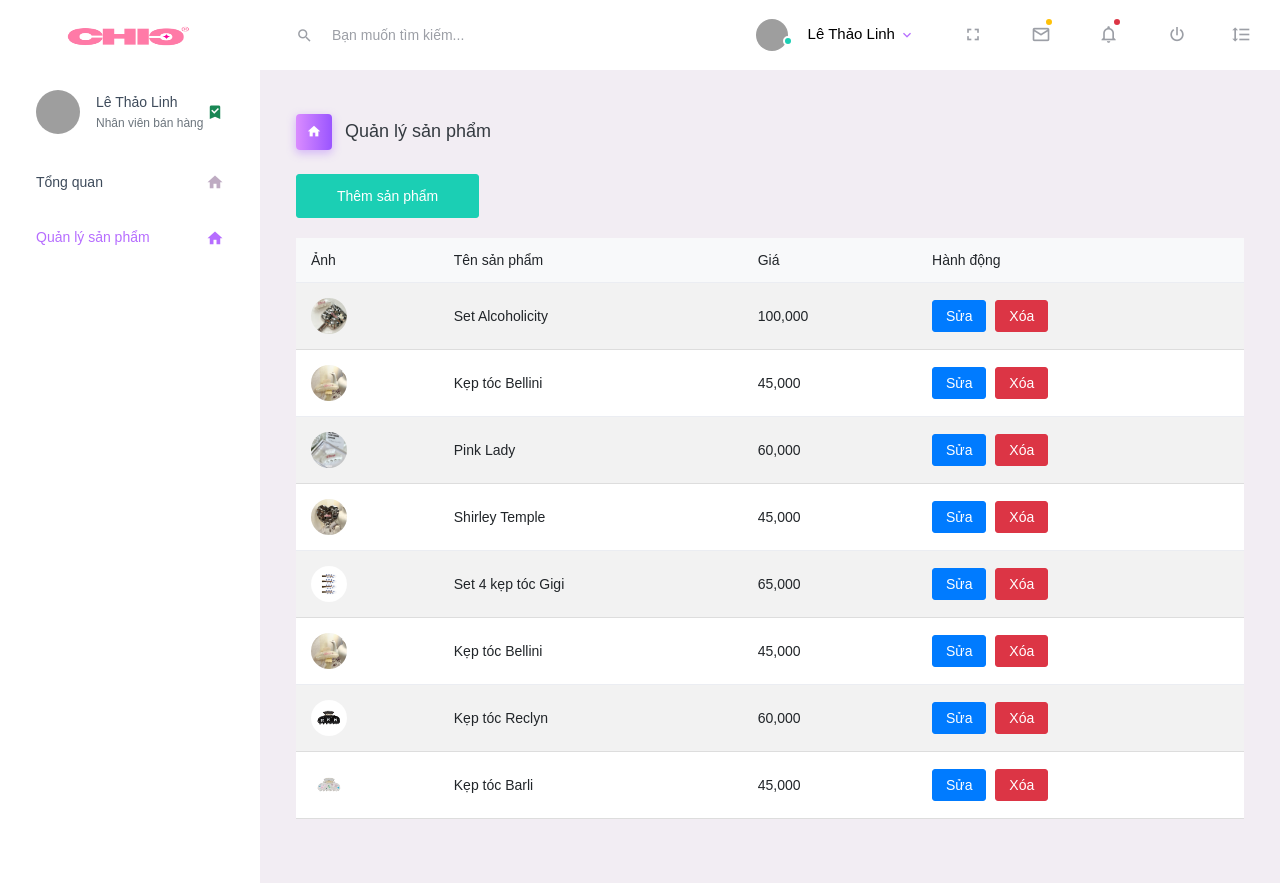
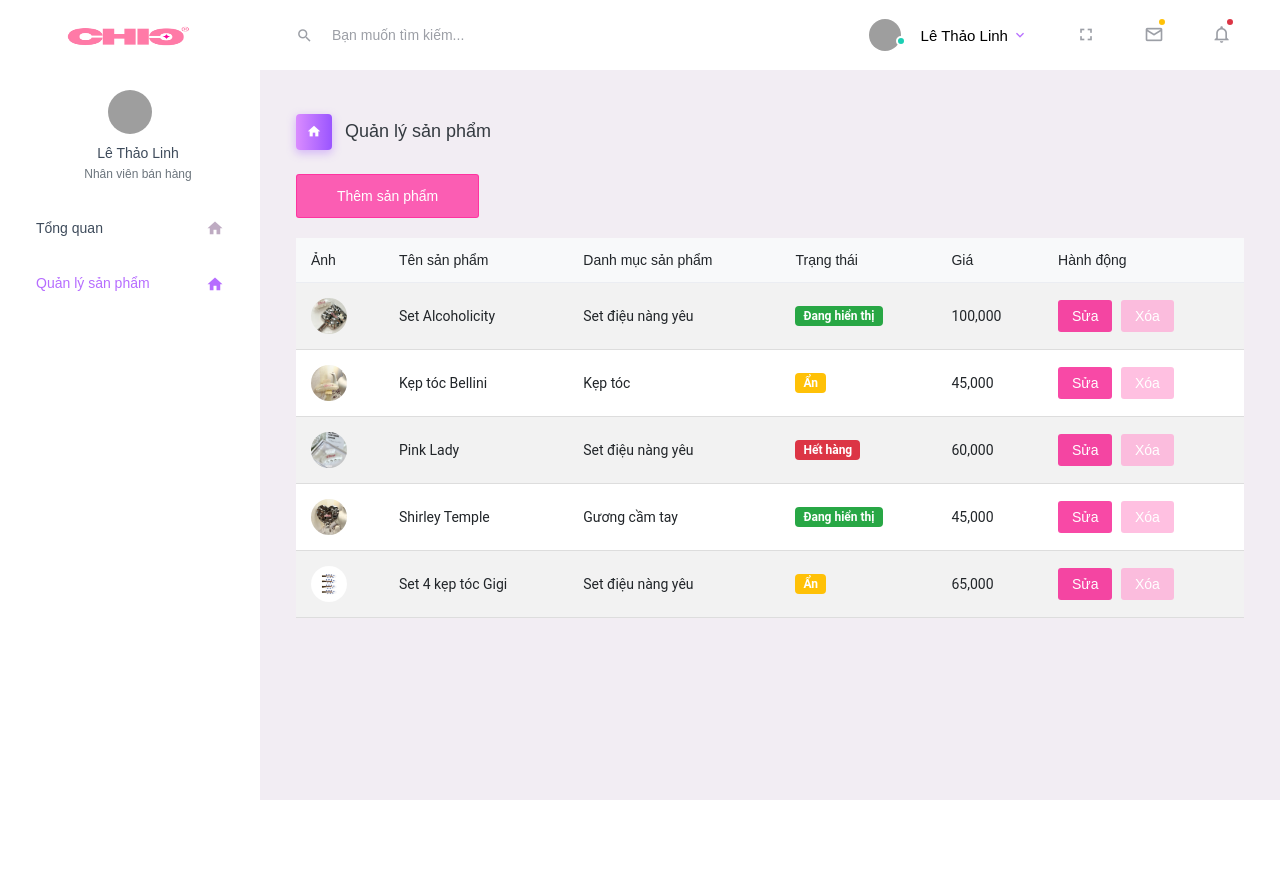
Before and after one commit to Nhom-6-PTUD/nhom6_final, a website: page manageProduct.html in a window 1280 px wide. After the commit the page ends 800 px from the top, so only its background shows below. Drawn offline with Linux system fonts and the light colour scheme; files that its build step writes are made by us from their sources; grey boxes are pictures that could not be loaded; a web font is replaced by a local one.

Commit message:
Update manageProduct.html

```diff
--- a/manageProduct.html
+++ b/manageProduct.html
@@ -16,6 +16,9 @@
     <link rel="shortcut icon" href="assets/images/favicon.ico" />
   </head>
   <style>
+      body {
+      font-family: "Roboto", sans-serif;
+    }
     .navbar .navbar-brand-wrapper .navbar-brand img {
       width: 150px;
       height: 100px !important;
@@ -113,6 +116,50 @@
     .image-detail {
       width: 100%;
     }
+    .info {
+      display: flex;
+      gap: 12px;
+      text-align: center;
+      flex-direction: column;
+    }
+    .info-name {
+      margin-top: 5px;
+    }
+    .btn-create-product{
+      background-color: #ff2499b6;
+      border: 1px solid #ff2499b6;
+    }
+    .btn-edit{
+      background-color: #f50083b6;
+      color: white;
+    }
+    .btn-delete{
+      background-color: #ffa7d6b6;
+      color: white;
+    }
+    .status {
+  display: inline-block;
+  padding: 4px 8px;
+  border-radius: 4px;
+  font-size: 12px;
+  font-weight: bold;
+  color: white;
+}
+
+  .status.available {
+  background-color: #28a745;
+}
+
+  .status.hidden {
+  background-color: #ffc107;
+}
+
+  .status.out-of-stock {
+  background-color: #dc3545;
+}
+  #productCategory{
+  height: 50px;
+}
   </style>
   <body>
     <div class="container-scroller">
@@ -162,7 +209,7 @@
                   />
                   <span class="availability-status online"></span>
                 </div>
-                <div class="nav-profile-text">
+                <div class="nav-profile-text info-name">
                   <p class="mb-1 text-black">Lê Thảo Linh</p>
                 </div>
               </a>
@@ -335,16 +382,7 @@
                 <h6 class="p-3 mb-0 text-center">Xem thêm</h6>
               </div>
             </li>
-            <li class="nav-item nav-logout d-none d-lg-block">
-              <a class="nav-link" href="#">
-                <i class="mdi mdi-power"></i>
-              </a>
-            </li>
-            <li class="nav-item nav-settings d-none d-lg-block">
-              <a class="nav-link" href="#">
-                <i class="mdi mdi-format-line-spacing"></i>
-              </a>
-            </li>
+
           </ul>
           <button
             class="navbar-toggler navbar-toggler-right d-lg-none align-self-center"
@@ -361,22 +399,18 @@
         <nav class="sidebar sidebar-offcanvas" id="sidebar">
           <ul class="nav">
             <li class="nav-item nav-profile">
-              <a href="#" class="nav-link">
+              <a href="#" class="nav-link info">
                 <div class="nav-profile-image">
                   <img
                     src="assets/img/phg.JPG"
                     alt="profile"
                   />
-                  <span class="login-status online"></span>
-                  <!--change to offline or busy as needed-->
                 </div>
                 <div class="nav-profile-text d-flex flex-column">
                   <span class="font-weight-bold mb-2">Lê Thảo Linh</span>
                   <span class="text-secondary text-small">Nhân viên bán hàng</span>
                 </div>
-                <i
-                  class="mdi mdi-bookmark-check text-success nav-profile-badge"
-                ></i>
+
               </a>
             </li>
             <li class="nav-item">
@@ -408,7 +442,7 @@
             </div>
 
             <div>
-              <button class="btn btn-success" onclick="addProduct()">
+              <button class="btn btn-success btn-create-product" onclick="addProduct()">
                 Thêm sản phẩm
               </button>
               <table class="table table-striped">
@@ -416,6 +450,8 @@
                   <tr>
                     <th>Ảnh</th>
                     <th>Tên sản phẩm</th>
+                    <th>Danh mục sản phẩm</th>
+                    <th>Trạng thái</th>
                     <th>Giá</th>
                     <th>Hành động</th>
                   </tr>
@@ -423,174 +459,82 @@
                 <tbody>
                   <tr>
                     <td>
-                      <img
-                        src="assets/img/alcoholicity.jpg"
-                        alt="Product"
-                        onclick="viewImage(this.src)"
-                      />
+                      <img src="assets/img/alcoholicity.jpg" alt="Product" onclick="viewImage(this.src)" />
                     </td>
                     <td>Set Alcoholicity</td>
+                    <td>Set điệu nàng yêu</td>
+                    <td>
+                      <span class="status available">Đang hiển thị</span>
+                    </td>
                     <td>100,000</td>
                     <td>
-                      <button
-                        class="btn btn-primary btn-sm"
-                        onclick="editProduct()"
-                      >
-                        Sửa
-                      </button>
-                      <button class="btn btn-danger btn-sm">Xóa</button>
+                      <button class="btn btn-sm btn-edit" onclick="editProduct()">Sửa</button>
+                      <button class="btn btn-sm btn-delete">Xóa</button>
                     </td>
                   </tr>
                   <tr>
                     <td>
-                      <img
-                        src="assets/img/bellini.jpg"
-                        alt="Product"
-                        onclick="viewImage(this.src)"
-                      />
+                      <img src="assets/img/bellini.jpg" alt="Product" onclick="viewImage(this.src)" />
                     </td>
                     <td>Kẹp tóc Bellini</td>
+                    <td>Kẹp tóc</td>
+                    <td>
+                      <span class="status hidden">Ẩn</span>
+                    </td>
                     <td>45,000</td>
                     <td>
-                      <button
-                        class="btn btn-primary btn-sm"
-                        onclick="editProduct()"
-                      >
-                        Sửa
-                      </button>
-                      <button class="btn btn-danger btn-sm">Xóa</button>
-                    </td>
-                  </tr>
-                </tbody>
-
-
-                 <tbody>
-                  <tr>
-                    <td>
-                      <img
-                        src="assets/img/pinklady2.jpg"
-                        alt="Product"
-                        onclick="viewImage(this.src)"
-                      />
-                    </td>
-                    <td>Pink Lady</td>
-                    <td>60,000</td>
-                    <td>
-                      <button
-                        class="btn btn-primary btn-sm"
-                        onclick="editProduct()"
-                      >
-                        Sửa
-                      </button>
-                      <button class="btn btn-danger btn-sm">Xóa</button>
+                      <button class="btn btn-sm btn-edit" onclick="editProduct()">Sửa</button>
+                      <button class="btn btn-sm btn-delete">Xóa</button>
                     </td>
                   </tr>
                   <tr>
                     <td>
-                      <img
-                        src="assets/img/shirleytemple.jpg"
-                        alt="Product"
-                        onclick="viewImage(this.src)"
-                      />
+                      <img src="assets/img/pinklady2.jpg" alt="Product" onclick="viewImage(this.src)" />
                     </td>
-                    <td>Shirley Temple</td>
-                    <td>45,000</td>
+                    <td>Pink Lady</td>
+                    <td>Set điệu nàng yêu</td>
                     <td>
-                      <button
-                        class="btn btn-primary btn-sm"
-                        onclick="editProduct()"
-                      >
-                        Sửa
-                      </button>
-                      <button class="btn btn-danger btn-sm">Xóa</button>
+                      <span class="status out-of-stock">Hết hàng</span>
                     </td>
-                  </tr>
-                </tbody>
-                 <tbody>
-                  <tr>
+                    <td>60,000</td>
                     <td>
-                      <img
-                        src="assets/img/product8.1.png"
-                        alt="Product"
-                        onclick="viewImage(this.src)"
-                      />
-                    </td>
-                    <td>Set 4 kẹp tóc Gigi</td>
-                    <td>65,000</td>
-                    <td>
-                      <button
-                        class="btn btn-primary btn-sm"
-                        onclick="editProduct()"
-                      >
-                        Sửa
-                      </button>
-                      <button class="btn btn-danger btn-sm">Xóa</button>
+                      <button class="btn btn-sm btn-edit" onclick="editProduct()">Sửa</button>
+                      <button class="btn btn-sm btn-delete">Xóa</button>
                     </td>
                   </tr>
                   <tr>
                     <td>
-                      <img
-                        src="assets/img/bellini.jpg"
-                        alt="Product"
-                        onclick="viewImage(this.src)"
-                      />
+                      <img src="assets/img/shirleytemple.jpg" alt="Product" onclick="viewImage(this.src)" />
                     </td>
-                    <td>Kẹp tóc Bellini</td>
+                    <td>Shirley Temple</td>
+                    <td>Gương cầm tay</td>
+                    <td>
+                      <span class="status available">Đang hiển thị</span>
+                    </td>
                     <td>45,000</td>
                     <td>
-                      <button
-                        class="btn btn-primary btn-sm"
-                        onclick="editProduct()"
-                      >
-                        Sửa
-                      </button>
-                      <button class="btn btn-danger btn-sm">Xóa</button>
-                    </td>
-                  </tr>
-                </tbody>
-                 <tbody>
-                  <tr>
-                    <td>
-                      <img
-                        src="assets/img/product5.1.png"
-                        alt="Product"
-                        onclick="viewImage(this.src)"
-                      />
-                    </td>
-                    <td>Kẹp tóc Reclyn</td>
-                    <td>60,000</td>
-                    <td>
-                      <button
-                        class="btn btn-primary btn-sm"
-                        onclick="editProduct()"
-                      >
-                        Sửa
-                      </button>
-                      <button class="btn btn-danger btn-sm">Xóa</button>
+                      <button class="btn btn-sm btn-edit" onclick="editProduct()">Sửa</button>
+                      <button class="btn btn-sm btn-delete">Xóa</button>
                     </td>
                   </tr>
                   <tr>
                     <td>
-                      <img
-                        src="assets/img/product6.1.png"
-                        alt="Product"
-                        onclick="viewImage(this.src)"
-                      />
+                      <img src="assets/img/product8.1.png" alt="Product" onclick="viewImage(this.src)" />
                     </td>
-                    <td>Kẹp tóc Barli</td>
-                    <td>45,000</td>
+                    <td>Set 4 kẹp tóc Gigi</td>
+                    <td>Set điệu nàng yêu</td>
                     <td>
-                      <button
-                        class="btn btn-primary btn-sm"
-                        onclick="editProduct()"
-                      >
-                        Sửa
-                      </button>
-                      <button class="btn btn-danger btn-sm">Xóa</button>
+                      <span class="status hidden">Ẩn</span>
+                    </td>
+                    <td>65,000</td>
+                    <td>
+                      <button class="btn btn-sm btn-edit" onclick="editProduct()">Sửa</button>
+                      <button class="btn btn-sm btn-delete">Xóa</button>
                     </td>
                   </tr>
                 </tbody>
               </table>
+
             </div>
           </div>
 
@@ -637,6 +581,14 @@
               <div class="mb-3">
                 <label for="productName" class="form-label">Tên sản phẩm</label>
                 <input type="text" class="form-control" id="productName" />
+              </div>
+              <div class="mb-3">
+                <label for="productCategory" class="form-label">Danh mục sản phẩm</label>
+                <select class="form-control" id="productCategory">
+                  <option value="1">Set điệu nàng yêu</option>
+                  <option value="2">Kẹp tóc</option>
+                  <option value="3">Gương cầm tay</option>
+                </select>
               </div>
               <div class="mb-3">
                 <label for="productPrice" class="form-label">Giá</label>
```
